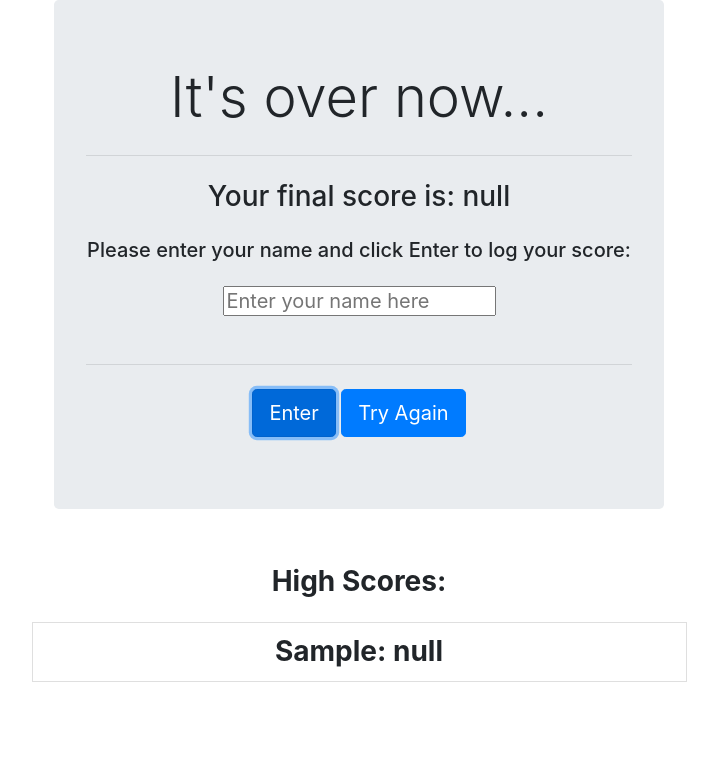
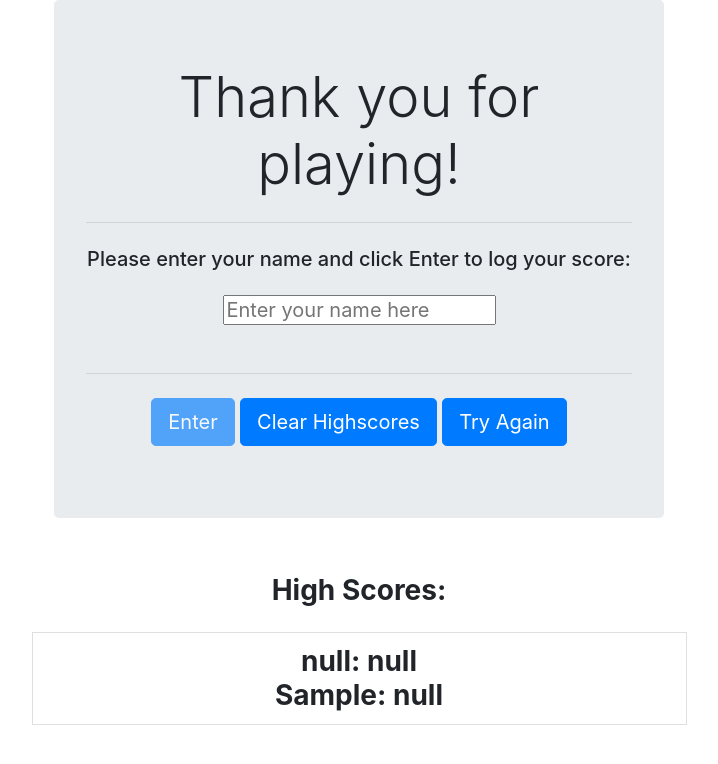
Before and after one commit to Nwsheats/Challenge-4, a plain HTML site: page index2.html in a window 1280 px wide. Both pictures are taken after typing "Sample" into the empty fields and a click on the button "Enter". Shown: the whole page, without its empty margins (281-999 px from the left). Drawn offline with nearby package versions, Linux system fonts and the light colour scheme.

Commit message:
worked on local storage and button logic

```diff
--- a/index2.html
+++ b/index2.html
@@ -10,14 +10,17 @@
 <body>
     <div class="container d-flex col-6">
     <form class="jumbotron justify-content center w-100" id="score-form">
-        <h1 class="display-4 text-center">It's over now...
+        <h1 class="display-4 text-center">Thank you for playing!
         <hr class="my-4">
         <h3 class="text-center my-4" id="score-counter">Your final score is:
         <h5 class="text-center">Please enter your name and click Enter to log your score:
         <input class="w-50 center my-4" id= "input-field" name="input-field" placeholder="Enter your name here">
         <hr class="my-4">
         <button class="btn btn-primary btn-lg" id="score-btn" href="#" role="button">Enter</button>
+        <a class="btn btn-primary btn-lg" id="clear-score" href="index2.html" role="button">Clear Highscores</a>
         <a class="btn btn-primary btn-lg" id="start-over-btn" href="index.html" role="button">Try Again</a>
+
+
     </div>
     </div>
     <div class="d-flex row justify-content-center">
--- a/script2.js
+++ b/script2.js
@@ -1,15 +1,28 @@
 let score = localStorage.getItem("Final Score");
 let scoreCounter = document.getElementById("score-counter");
 let scoreBtn = document.getElementById("score-btn");
+let clearScore = document.getElementById("clear-score");
 let startOver = document.getElementById("start-over-btn");
 let input = document.getElementById("input-field");
 let scoreList = $('#score-field');
 
-scoreCounter.textContent = "Your final score is: " + score;
+addEventListener('load', (event) => {
+    if (score == null) {
+        scoreCounter.textContent = "Your final score is: ";
+    } else {
+        scoreCounter.textContent = "Your final score is: " + score;
+    }});
+
+
+addEventListener('load', (event) => {
+    let storedName = localStorage.getItem("Name");
+    let storedScore = localStorage.getItem("Final Score");
+    scoreList.append('<li>' + storedName + ": " + storedScore + '</li>');
+});
 
 let scoreFormEl = $('#score-form');
+let clearFormEl = $('#clear-score');
 
-// create function to handle form submission
 function handleLogScore(event) {
   event.preventDefault();
   let playerName = $('input[name="input-field"]').val();
@@ -17,12 +30,22 @@ function handleLogScore(event) {
     alert('No name entered!');
     return;
   }
+  scoreBtn.disabled = true
   scoreList.append('<li>' + playerName + ": " + score + '</li>');
   $('input[name="input-field"]').val('');
   localStorage.setItem("Name", playerName)
   localStorage.setItem("Final Score", score)
+  scoreCounter.textContent = "";
 }
+
+
+function clearHighScore() {
+    localStorage.clear();
+}
+
+
 
 //make an object for localStorage with playerName and score
 
 scoreFormEl.on('submit', handleLogScore)
+clearFormEl.on('click', clearHighScore)
```
